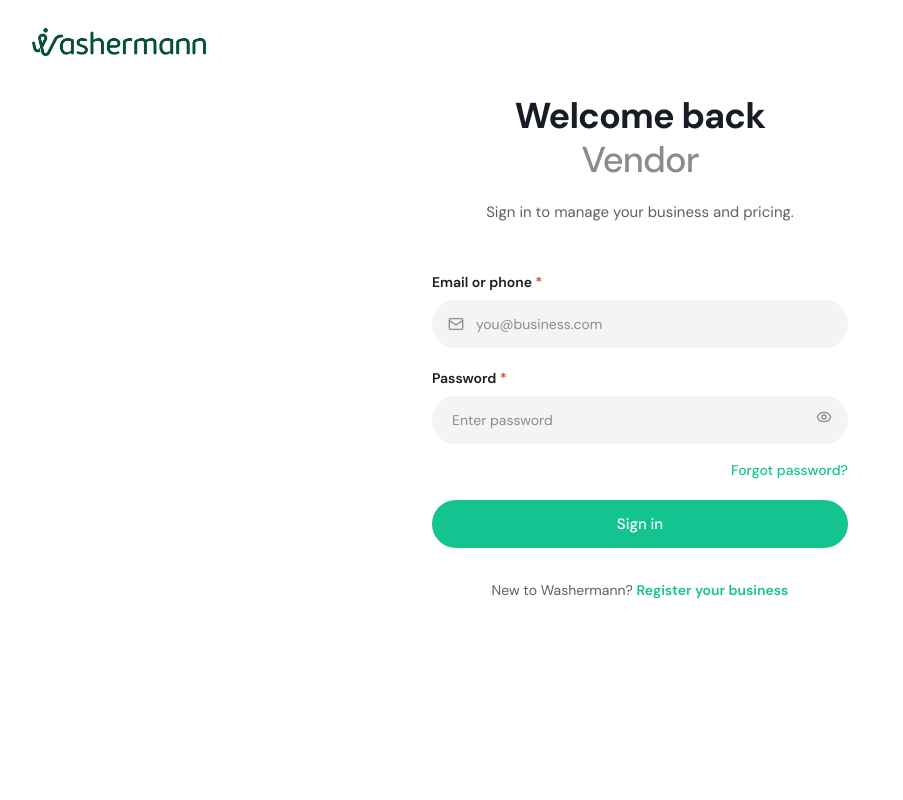
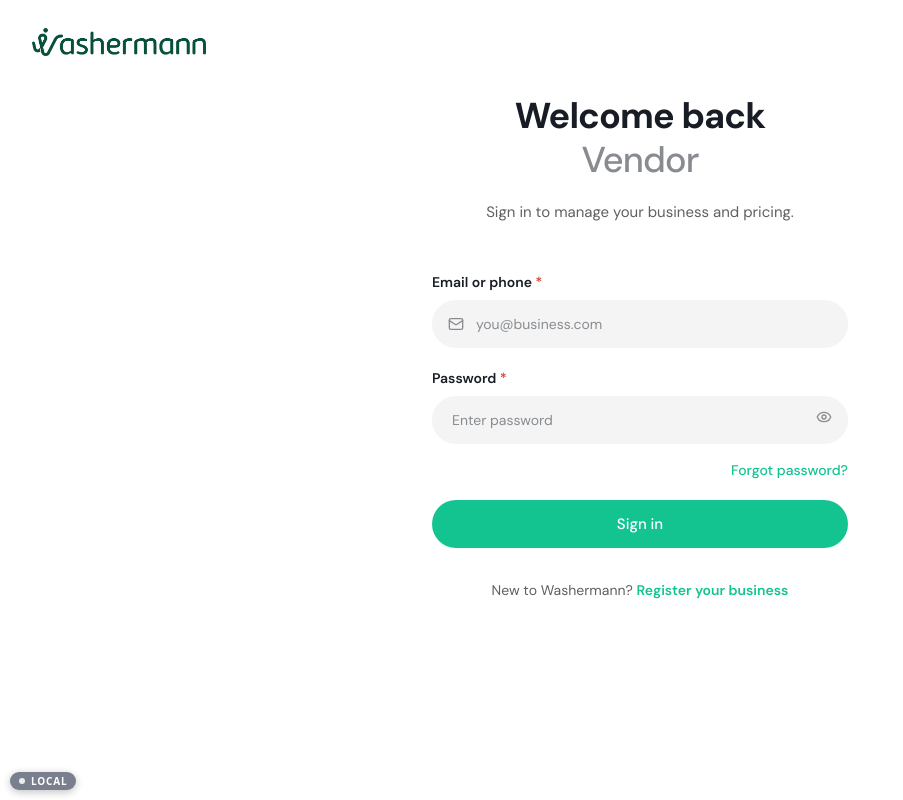
Before and after one commit to WashermannAfrica/washermann-vendor-web, a Next.js app: page /login in a window 1280 px wide. Shown: the whole page, without its empty margins (0-903 px from the left). Built offline with nearby package versions, Linux system fonts and the light colour scheme; no server answers.

Commit message:
added env badge

```diff
--- a/next.config.ts
+++ b/next.config.ts
@@ -1,7 +1,29 @@
 import type { NextConfig } from "next";
 
+// ─── Environment label (drives <EnvBadge />) ─────────────────────────────────
+// Derived from the git branch Railway deployed from. RAILWAY_GIT_BRANCH is
+// injected by Railway at BUILD time, and these values are inlined into the bundle
+// at build — so changing branch/env requires a REDEPLOY, not just a restart.
+//   main → production   staging → staging   any other branch → dev   none → local
+// An explicit NEXT_PUBLIC_APP_ENV always wins (escape hatch / non-Railway hosts).
+const branch = process.env.RAILWAY_GIT_BRANCH ?? "";
+const appEnv =
+  process.env.NEXT_PUBLIC_APP_ENV ??
+  (branch === "main"
+    ? "production"
+    : branch === "staging"
+      ? "staging"
+      : branch
+        ? "dev"
+        : "local");
+
 const nextConfig: NextConfig = {
-  // Sales-rep portal is fully client-side for API calls.
+  // Vendor portal is fully client-side for API calls.
+  env: {
+    NEXT_PUBLIC_APP_ENV: appEnv,
+    NEXT_PUBLIC_GIT_BRANCH: branch,
+    NEXT_PUBLIC_GIT_SHA: (process.env.RAILWAY_GIT_COMMIT_SHA ?? "").slice(0, 7),
+  },
 };
 
 export default nextConfig;
--- a/src/app/layout.tsx
+++ b/src/app/layout.tsx
@@ -1,6 +1,7 @@
 import type { Metadata } from 'next';
 import { DM_Sans } from 'next/font/google';
 import './globals.css';
+import EnvBadge from '@/components/EnvBadge';
 
 const dmSans = DM_Sans({
   variable: '--font-dm-sans',
@@ -16,7 +17,10 @@ export const metadata: Metadata = {
 export default function RootLayout({ children }: { children: React.ReactNode }) {
   return (
     <html lang="en" className={dmSans.variable}>
-      <body suppressHydrationWarning>{children}</body>
+      <body suppressHydrationWarning>
+        {children}
+        <EnvBadge />
+      </body>
     </html>
   );
 }
--- /dev/null
+++ b/src/components/EnvBadge.tsx
@@ -0,0 +1,69 @@
+/**
+ * Environment badge — tells you at a glance which deployment you're looking at.
+ *
+ * The label is derived from the git branch Railway deployed from; see the
+ * branch → env mapping in next.config.ts. Renders NOTHING in production, so real
+ * users never see it.
+ *
+ * Server component by design: the values are inlined at build time, so this ships
+ * zero client JS. Styles are inline (not Tailwind classes) so the badge can never
+ * be dropped by a CSS purge/build quirk — it must always be visible when it renders.
+ */
+const ENV = process.env.NEXT_PUBLIC_APP_ENV ?? 'local';
+const BRANCH = process.env.NEXT_PUBLIC_GIT_BRANCH ?? '';
+const SHA = process.env.NEXT_PUBLIC_GIT_SHA ?? '';
+
+const STYLES: Record<string, { bg: string; label: string }> = {
+  local: { bg: '#6b7280', label: 'LOCAL' },
+  dev: { bg: '#2563eb', label: 'DEV' },
+  staging: { bg: '#d97706', label: 'STAGING' },
+};
+
+export default function EnvBadge() {
+  // Never badge production.
+  if (ENV === 'production') return null;
+
+  const style = STYLES[ENV] ?? { bg: '#6b7280', label: ENV.toUpperCase() };
+  const detail = [BRANCH && `branch: ${BRANCH}`, SHA && `commit: ${SHA}`]
+    .filter(Boolean)
+    .join('  •  ');
+
+  return (
+    <div
+      title={detail || undefined}
+      aria-label={`Environment: ${style.label}`}
+      style={{
+        position: 'fixed',
+        bottom: 10,
+        left: 10,
+        zIndex: 9999,
+        display: 'flex',
+        alignItems: 'center',
+        gap: 6,
+        padding: '4px 9px',
+        borderRadius: 9999,
+        background: style.bg,
+        color: '#fff',
+        font: '600 10px/1 ui-sans-serif, system-ui, -apple-system, sans-serif',
+        letterSpacing: '0.08em',
+        boxShadow: '0 2px 8px rgba(0,0,0,0.28)',
+        opacity: 0.9,
+        userSelect: 'none',
+      }}
+    >
+      <span
+        style={{
+          width: 6,
+          height: 6,
+          borderRadius: 9999,
+          background: '#fff',
+          opacity: 0.85,
+        }}
+      />
+      {style.label}
+      {BRANCH ? (
+        <span style={{ opacity: 0.75, fontWeight: 500, letterSpacing: 0 }}>{BRANCH}</span>
+      ) : null}
+    </div>
+  );
+}
```
Also changed, not shown: .claude/launch.json (deleted).
